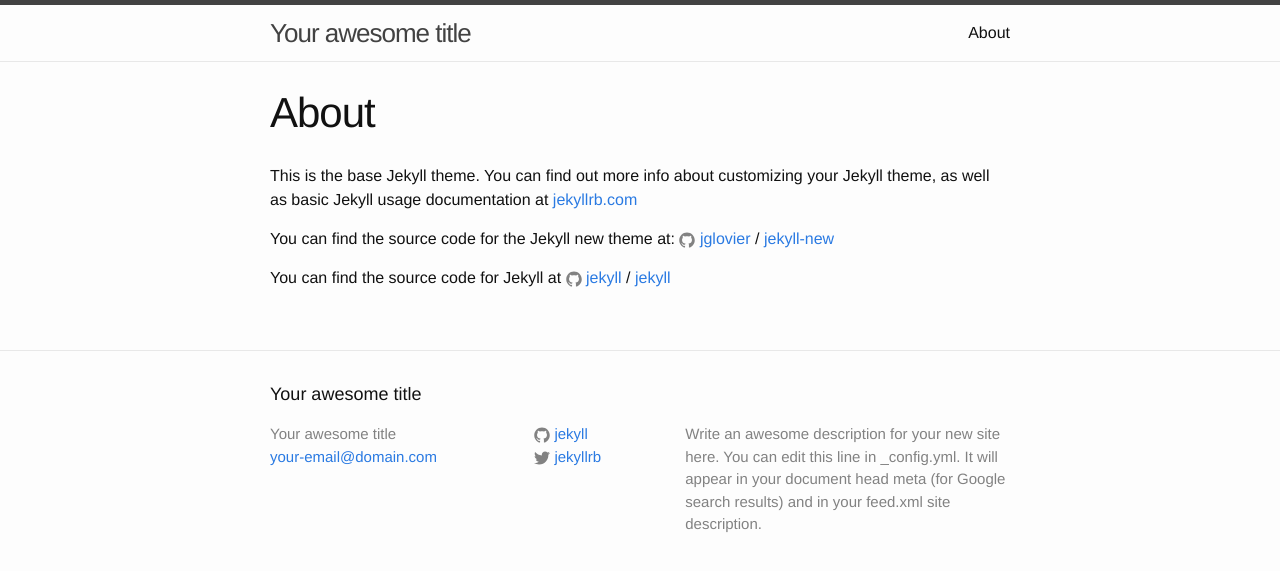
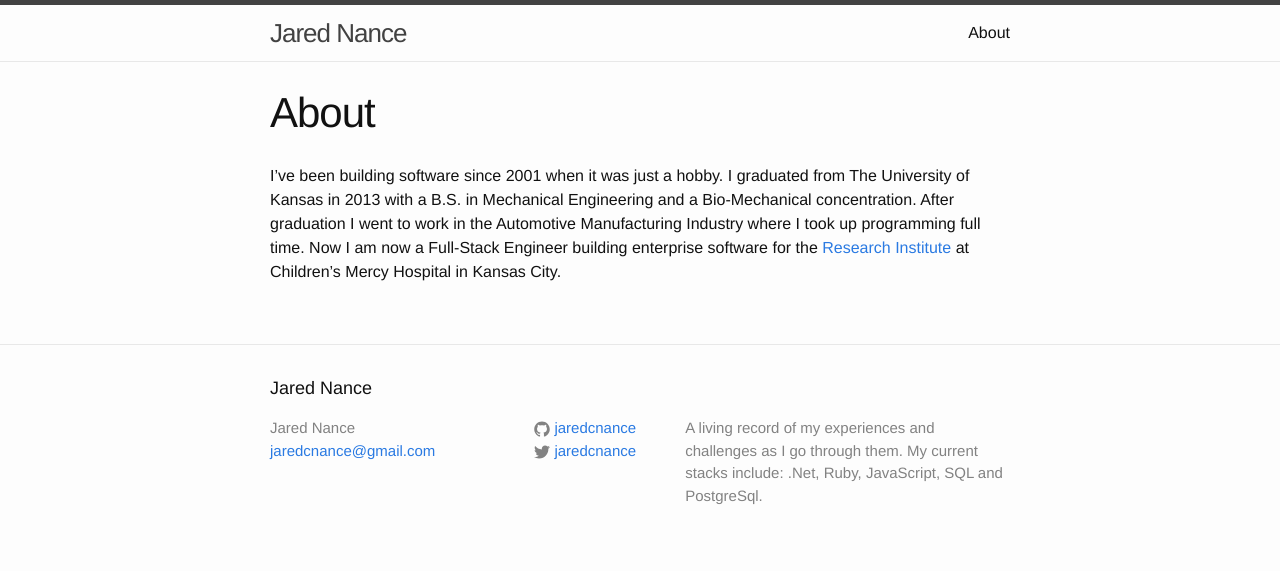
Before and after one commit to jaredcnance/jaredcnance.github.io, a Jekyll site: the page built from about.md, in a window 1280 px wide. Shown: the top 571 px of the page. Built offline with Jekyll 4.4.1, drawn with Linux system fonts in a browser that asks for light colours.

```diff
--- a/_config.yml
+++ b/_config.yml
@@ -6,16 +6,15 @@
 # 'jekyll serve'. If you change this file, please restart the server process.
 
 # Site settings
-title: Your awesome title
-email: your-email@domain.com
+title: Jared Nance
+email: jaredcnance@gmail.com
 description: > # this means to ignore newlines until "baseurl:"
-  Write an awesome description for your new site here. You can edit this
-  line in _config.yml. It will appear in your document head meta (for
-  Google search results) and in your feed.xml site description.
+  A living record of my experiences and challenges as I go through them.
+  My current stacks include: .Net, Ruby, JavaScript, SQL and PostgreSql.
 baseurl: "" # the subpath of your site, e.g. /blog
-url: "http://yourdomain.com" # the base hostname & protocol for your site
-twitter_username: jekyllrb
-github_username:  jekyll
+url: "http://nance.io" # the base hostname & protocol for your site
+twitter_username: jaredcnance
+github_username:  jaredcnance
 
 # Build settings
 markdown: kramdown
--- a/about.md
+++ b/about.md
@@ -4,12 +4,8 @@ title: About
 permalink: /about/
 ---
 
-This is the base Jekyll theme. You can find out more info about customizing your Jekyll theme, as well as basic Jekyll usage documentation at [jekyllrb.com](http://jekyllrb.com/)
-
-You can find the source code for the Jekyll new theme at:
-{% include icon-github.html username="jglovier" %} /
-[jekyll-new](https://github.com/jglovier/jekyll-new)
-
-You can find the source code for Jekyll at
-{% include icon-github.html username="jekyll" %} /
-[jekyll](https://github.com/jekyll/jekyll)
+I've been building software since 2001 when it was just a hobby.
+I graduated from The University of Kansas in 2013 with a B.S. in Mechanical Engineering and a Bio-Mechanical concentration.
+After graduation I went to work in the Automotive Manufacturing Industry where I took up programming full time.
+Now I am now a Full-Stack Engineer building enterprise software for the [Research Institute](https://github.com/Research-Institute/)
+at Children's Mercy Hospital in Kansas City.
```
Also changed, not shown: _posts/2016-06-27-dotnet-core-rc2-to-v1.markdown (added, +94 -0 lines), _posts/2016-07-12-tdd-in-dotnet.markdown (added, +25 -0 lines), _posts/2016-07-17-welcome-to-jekyll.markdown (deleted, +0 -25 lines).
